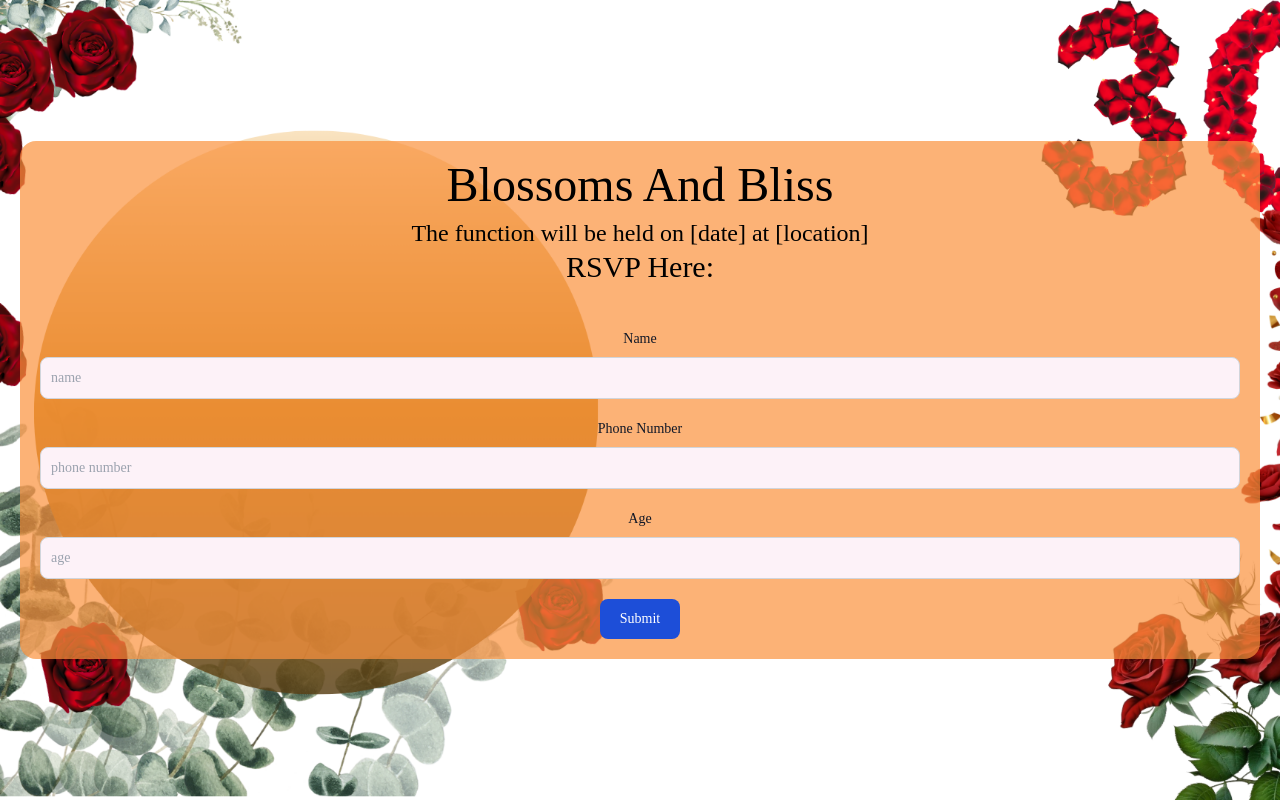
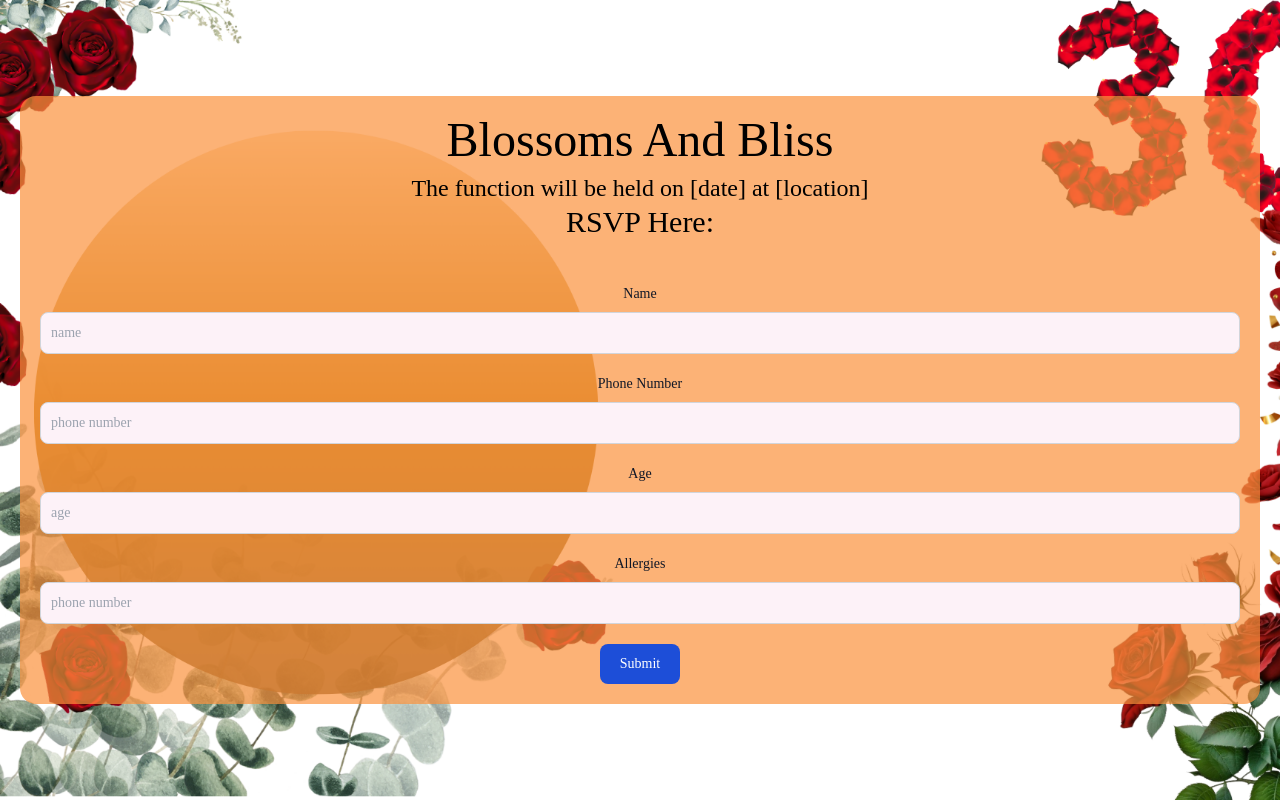
Before and after one commit to voyddful/blossomsandbliss, a Next.js app: page / in a window 1280 px wide. Built offline with nearby package versions, Linux system fonts and the light colour scheme; a web font is replaced by a local one.

Commit message:
one more push

```diff
--- a/src/app/components.js
+++ b/src/app/components.js
@@ -77,6 +77,21 @@ export default function Form(){
                 placeholder="age"
                 />
             </div>
+            <div className=" my-5">
+                <label
+                htmlFor="password"
+                className="block mb-2 text-sm font-medium text-gray-900"
+                >
+                Allergies
+                </label>
+                <input
+                type={"text"}
+                id="Allergies"
+                name="Allergies"
+                className=" bg-pink-50 border border-gray-300 text-gray-600 text-sm rounded-lg block w-full p-2.5 "
+                placeholder="phone number"
+                />
+            </div>
             <button
             type="submit"
             id="but"
--- a/src/app/layout.js
+++ b/src/app/layout.js
@@ -12,6 +12,7 @@ export default function RootLayout({ children }) {
   return (
     <html lang="en"className="h-screen ">
       <head>
+        <link rel="icon" type="image/x-icon" href="/Logo.png"/>
         <link rel="preconnect" href="https://fonts.googleapis.com" />
         <link rel="preconnect" href="https://fonts.gstatic.com" crossOrigin="" />
         <link
```
Also changed, not shown: public/Logo.png (added).
